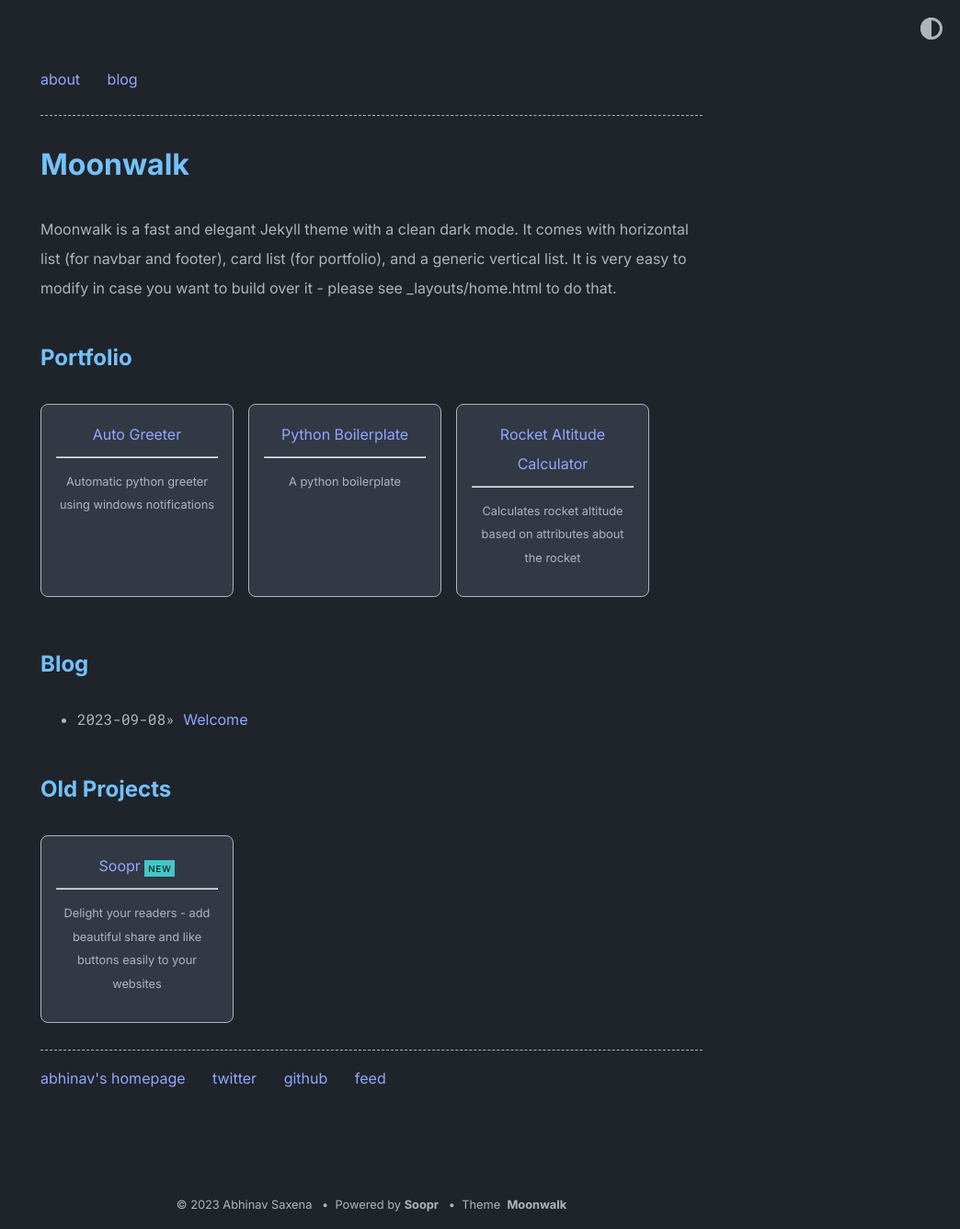
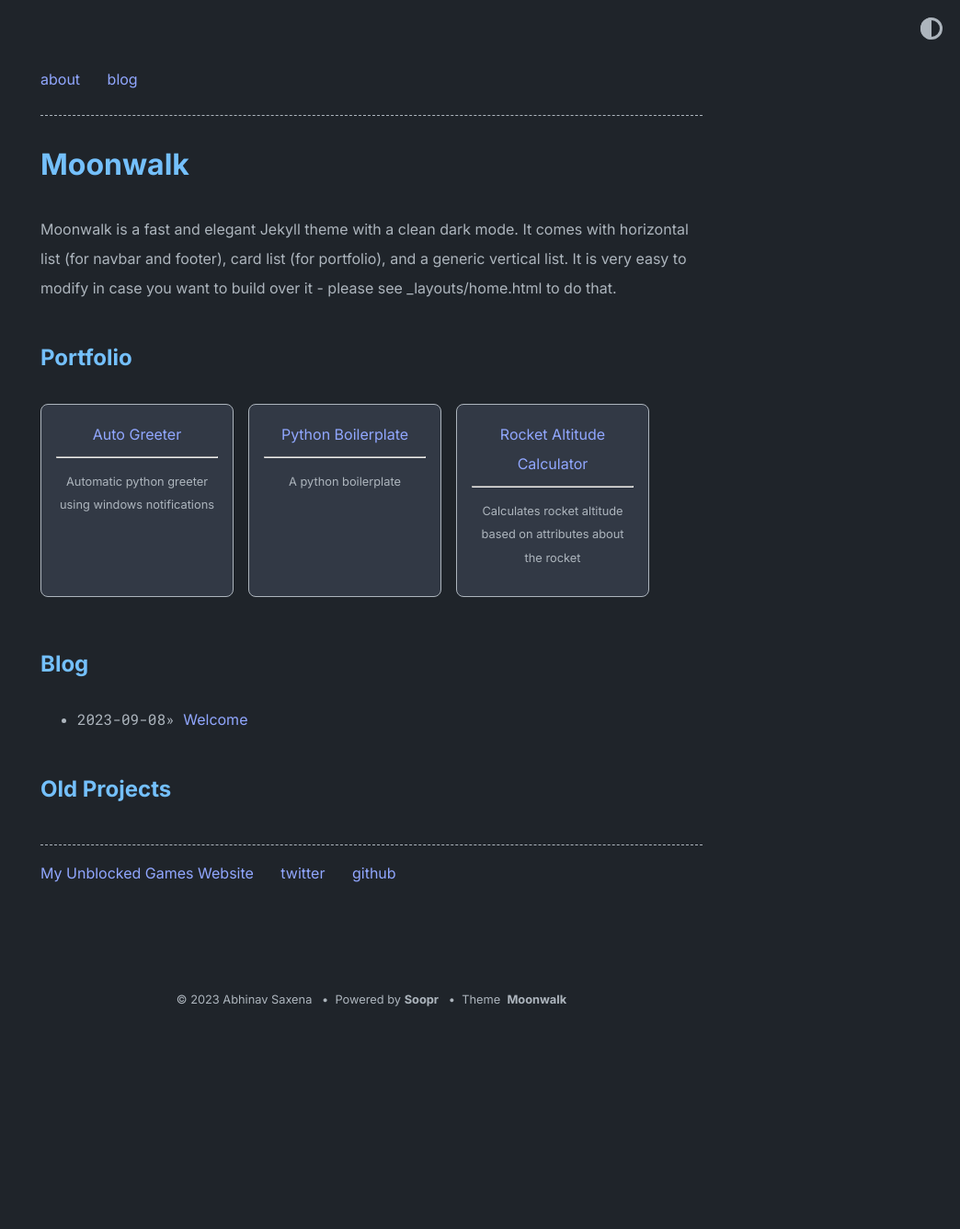
Before and after one commit to wavysblog/Blog2, a Jekyll site: the page built from index.md, in a window 1280 px wide. Shown: the whole page at 92% size, without its empty margins (236-1280 px from the left). Built offline with Jekyll 4.4.1, drawn with Linux system fonts in a browser that asks for light colours; after the commit the page ends 1113 px from its top, so only the background shows below that.

Commit message:
Update home.yml

```diff
--- a/_data/home.yml
+++ b/_data/home.yml
@@ -18,52 +18,16 @@ project_entries:
     url: https://github.com/DiamondBroPlayz/RocketAltitudeCalculator
     desc: Calculates rocket altitude based on attributes about the rocket
 
-old_project_entries:
-  - title: Soopr
-    url: https://www.soopr.co
-    desc: Delight your readers - add beautiful share and like buttons easily to your websites
-    highlight: NEW
+footer_entries:
+  - title: My Unblocked Games Website
+    url: https://unblocked-games-institution-of-america.github.io/
 
-footer_entries:
-  - title: abhinav's homepage
-    url: https://unblocked-games-institution-of-america.github.io/
   - title: twitter
-    url: https://twitter.com/abhinav
+    url: https://twitter.com/kanyewest
 
   - title: github
-    url: https://github.com/abhinavs
-
-  - title: feed
-    url: feed.xml
+    url: https://github.com/DiamondBroPlayz
 
 misc_entries:
-  - title: this is an example vertical list
+  - title: my mom says im cool
     url: false
-
-  - title: you can show or hide using a boolean flag in _config.yml
-    url: false
-
-  - title: and you can add data in _data/home.yml
-    url: false
-
-  - title: Blog posts
-    post_list: true
-    url: false
-
-  - title: moonwalk on the Internet
-    url: false
-    entries:
-      - title: on Github
-        url: https://github.com/abhinavs/moonwalk
-
-      - title: originally built for abhinav's homepage
-        url: https://www.abhinav.co
-
-      - title: this list is scalable and can be nested
-        url: false
-        entries:
-          - title: this is nested inside a nested list
-            url: false
-
-          - title: it is easy to use, see _data/home.yml to see how to configure it.
-            url: false
```
